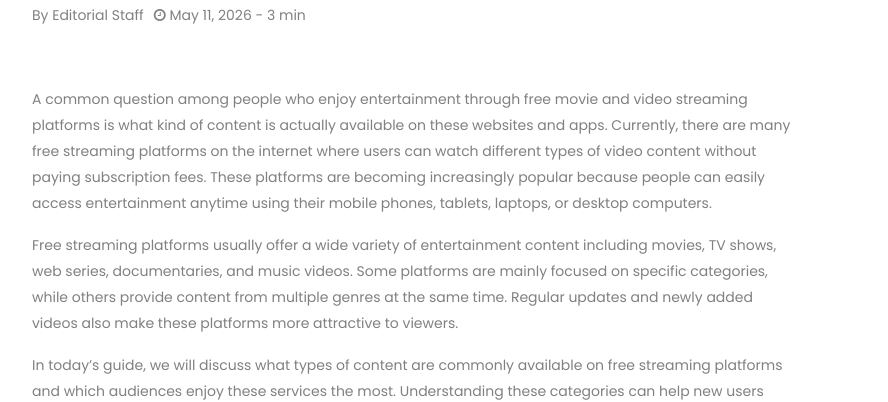
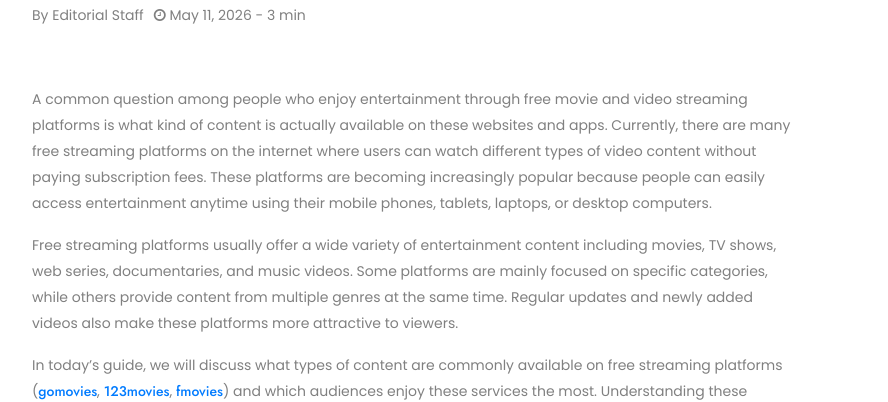
Before and after one commit to shujon1410941-eng/renderblogs, a plain HTML site: page blogs/what-content-is-available-on-free-streaming-platforms.html in a window 1280 px wide. Shown: the part 398-800 px from the top of the page, without its empty margins (323-1211 px from the left). Drawn offline with Linux system fonts and the light colour scheme; files whose address does not match are found by name.

Commit message:
Update and rename safe-browsing-tips-for-free-streaming-users.html to what-content-is-available-on-free-streaming-platforms.html

```diff
--- a/blogs/safe-browsing-tips-for-free-streaming-users.html
+++ b/blogs/what-content-is-available-on-free-streaming-platforms.html
@@ -79,7 +79,7 @@ Free streaming platforms usually offer a wide variety of entertainment content i
 </p>
 
 <p>
-In today’s guide, we will discuss what types of content are commonly available on free streaming platforms and which audiences enjoy these services the most. Understanding these categories can help new users easily discover the type of content they want to watch.
+In today’s guide, we will discuss what types of content are commonly available on free streaming platforms (<a href="https://gomovies.stream/" target="_blank">gomovies</a>, <a href="https://123movies.cyou/" target="_blank">123movies</a>, <a href="https://fmovies.party/" target="_blank">fmovies</a>) and which audiences enjoy these services the most. Understanding these categories can help new users easily discover the type of content they want to watch.
 </p>
 
 <p>
```
